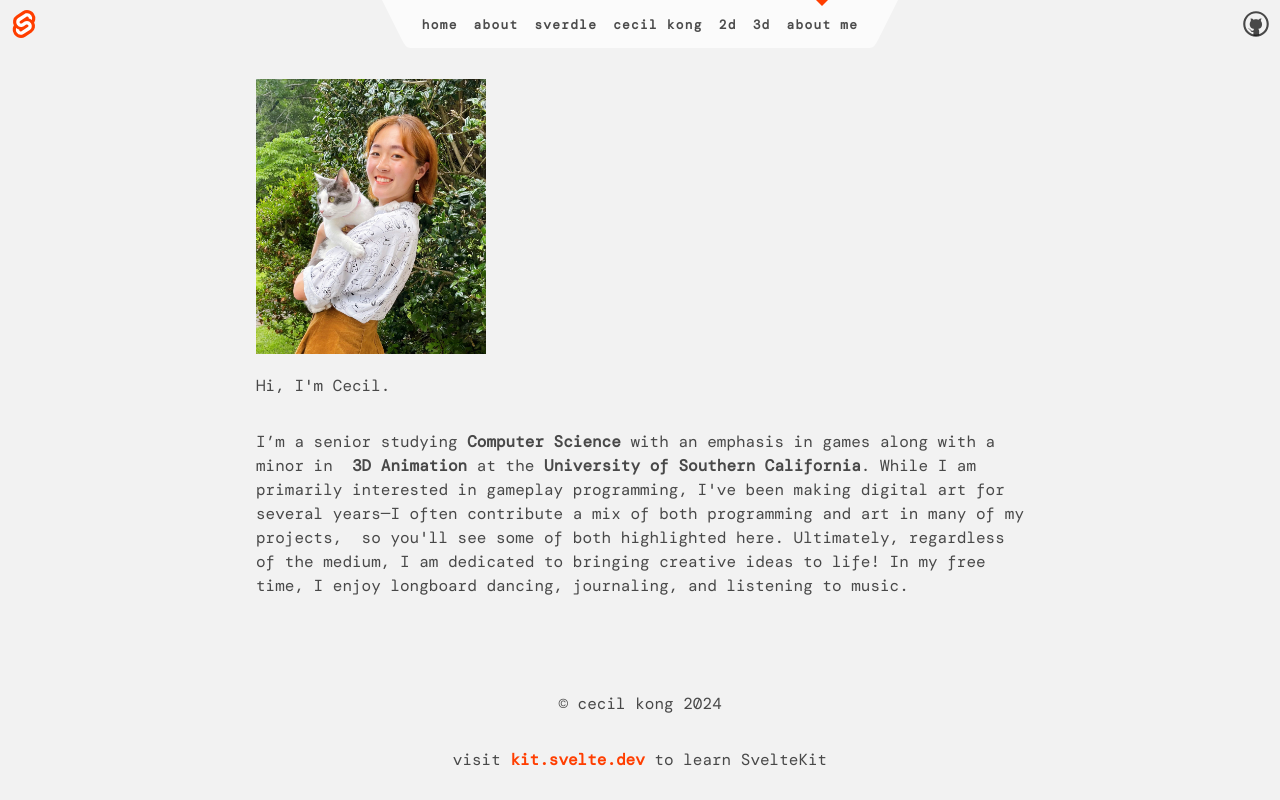
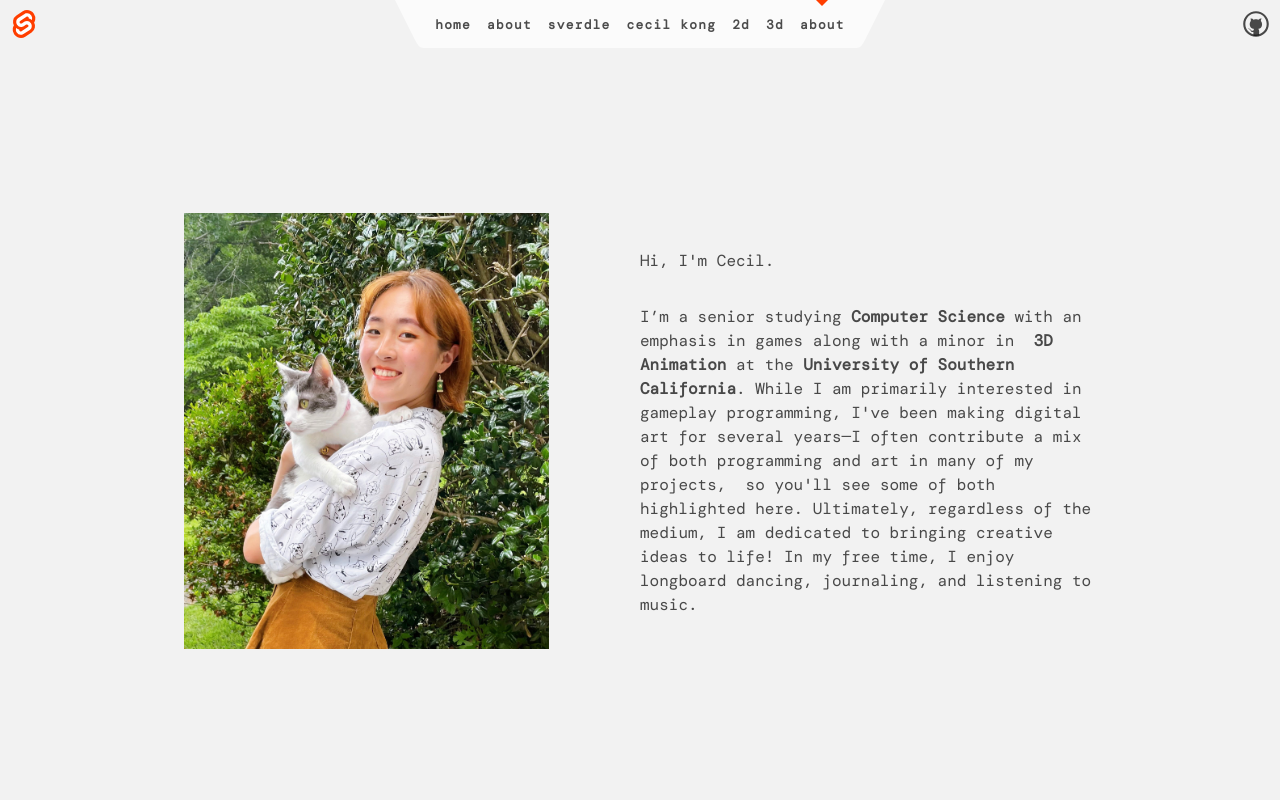
Before and after one commit to cecilkong/cecilkong.github.io, a SvelteKit app in the folder my-app/: page /my-about in a window 1280 px wide. Shown: the top 800 px of the page. Built offline with nearby package versions, Linux system fonts and the light colour scheme.

Commit message:
Format basic about page

```diff
--- a/my-app/src/routes/Header.svelte
+++ b/my-app/src/routes/Header.svelte
@@ -35,7 +35,7 @@
 				<a href="/3D">3D</a>
 			</li>
 			<li aria-current={$page.url.pathname === '/my-about' ? 'page' : undefined}>
-				<a href="/my-about">About Me</a>
+				<a href="/my-about">About</a>
 			</li>
 		</ul>
 		<svg viewBox="0 0 2 3" aria-hidden="true">
--- a/my-app/src/routes/my-about/+page.svelte
+++ b/my-app/src/routes/my-about/+page.svelte
@@ -17,19 +17,21 @@
         journaling, and listening to music.`;
 </script>
 
+<div class="about">
     <div class="text-column">
         <picture>
             <!-- <source srcset={welcome} type="image/webp" /> -->
             <img src={pfp_fallback} alt="About Photo" />
         </picture>
-
+    </div>
+    <div class="text-column">
         <p>
             Hi, I'm Cecil.
         </p>
-
         <p>
             {@html bio}
         </p>
+    </div>
 </div>
 
 <style>
@@ -37,11 +39,18 @@
 		/* display: flex;
 		flex-direction: column;
 		justify-content: center;
+		align-items: center; */
+        align-self: center;
+        width: 80%;
+	}
+
+    .about
+    {
+        margin: 15% 4% 15% 4%;
+        display: flex;
+        flex-direction: row;
+		justify-content: center;
+        flex: 0.2;
 		align-items: center;
-		flex: 0.6; */
-        /* max-width: 10%;
-        max-height: 10%; */
-        height: 30%;
-        width: 30%;
     }
 </style>
```
Lines whose indentation alone changed are shown as unchanged.
